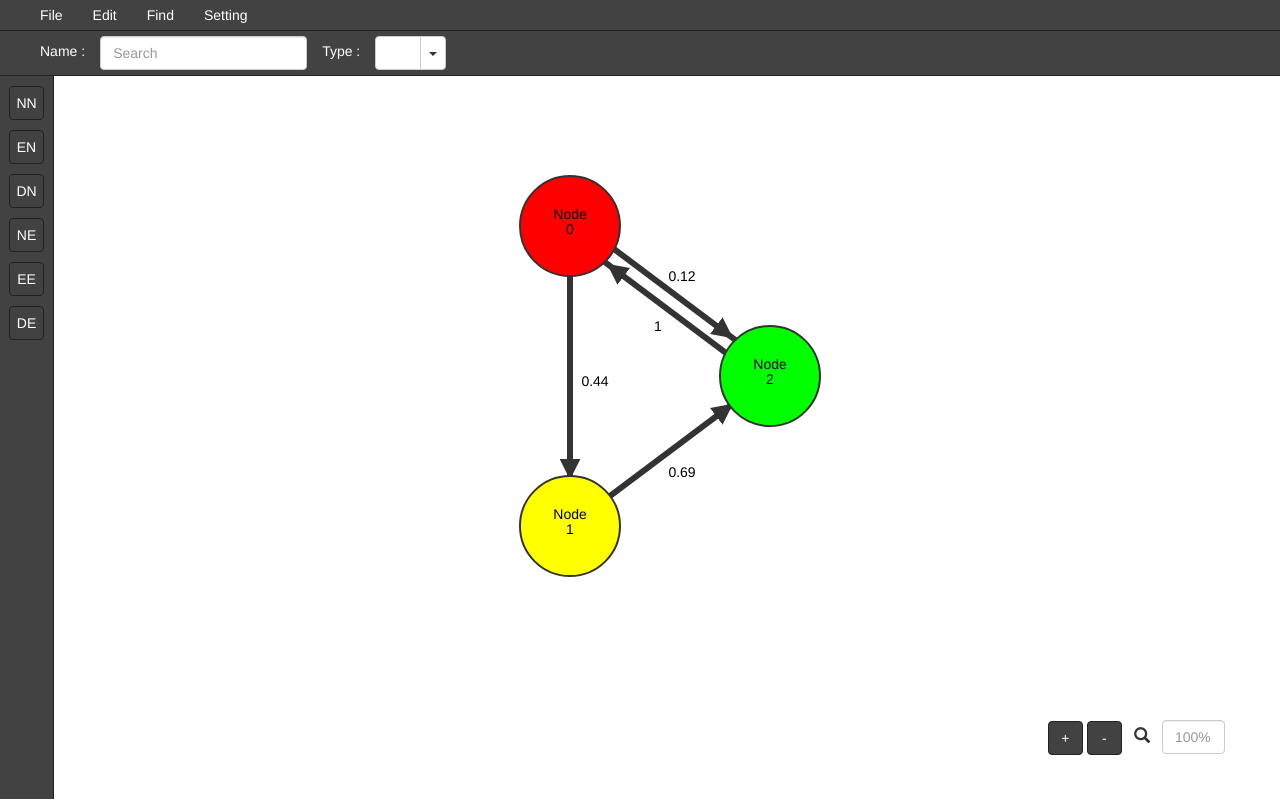
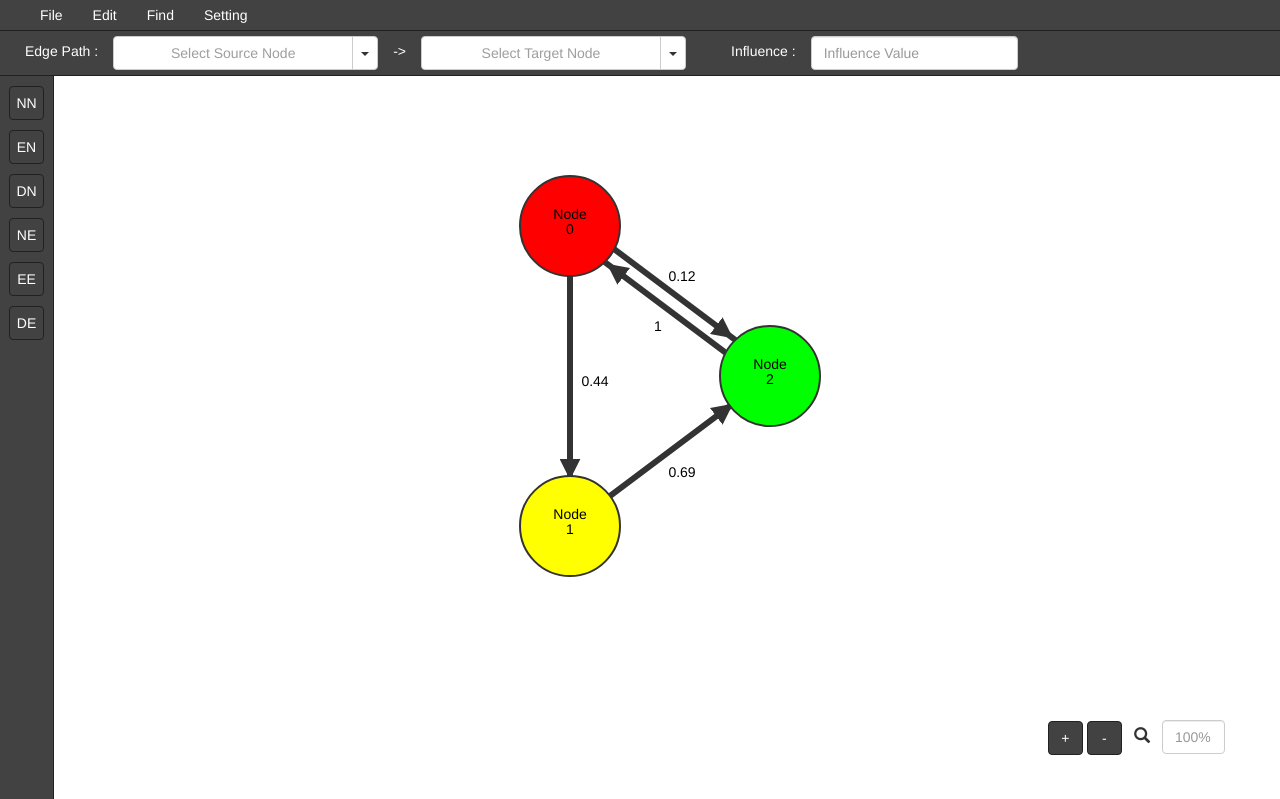
Before and after one commit to JungHanter/SELAB_InfluenceNetworkUIPrototype, a Django app: page / in a window 1280 px wide. Shown: the top 799 px of the page. Run offline with Django 3.2, Linux system fonts and the light colour scheme; some libraries are stand-ins or nearby versions.

Commit message:
basic functions working

```diff
--- a/static/css/style.css
+++ b/static/css/style.css
@@ -18,37 +18,45 @@ body {
     padding-left: 10px !important;
 }
 
-#edit-menu span{
-    padding : 5px 15px;
-}
 .menu-group .dropdown > a
 {
     padding: 5px 15px;
 }
 
-#edit-name-text{
-    float : left;
-    padding: 10px 15px;
-}
-#edit-name-field{
-    float : left;
-    padding: 5px 0px;
-}
-
 .menu-group > .container-fluid, .edit-menu > .container-fluid{
     padding-left: 0px;
 }
-#edit-type-text{
-    float : left;
-    padding: 10px 15px;
-}
+
 .btn-group{
     padding-top: 5px;
 }
 
-.content {
-    width: auto;
-    height: auto;
+.navbar .sub-menu-container .nav.navbar-nav .sub-menu-name {
+    float : left;
+    padding: 10px 15px;
+}
+.navbar .sub-menu-container .nav.navbar-nav .sub-menu-field {
+    float : left;
+    padding: 5px 0px;
+}
+.navbar .sub-menu-container .nav.navbar-nav .btn-group {
+    float : left;
+    padding-top: 5px;
+}
+.navbar .sub-menu-container .nav.navbar-nav .btn-group .btn-selection {
+    min-width: 120px;
+}
+.navbar .sub-menu-container .nav.navbar-nav .btn-group .btn-selection.unselected {
+    color: #9e9e9e;
+}
+.navbar .sub-menu-container .nav.navbar-nav .btn-group .btn-selection.long-length {
+    min-width: 240px;
+}
+.navbar .sub-menu-container .nav.navbar-nav .sub-menu-divider {
+    float : left;
+    width: 0;
+    height: 0;
+    padding: 22px 15px;
 }
 
 .side-menu {
@@ -110,6 +118,11 @@ body {
     width : 63px;
 }
 
+.content {
+    width: auto;
+    height: auto;
+}
+
 .graph-area {
     /*margin-top: 74px;*/
     /*margin-left: 55px;*/
--- a/static/js/main.js
+++ b/static/js/main.js
@@ -2,8 +2,11 @@ $('#subMenuNode').hide();
 // $('#subMenuEdge').hide();
 $('#subMenuNone').hide();
 
+$(document).ready(function() {
 
-$('#menuCreate').click(function () {
+});
+
+$('#menuNew').click(function () {
 
 });
 
--- a/static/lib/directed-graph-creator/graph-creator-custom.css
+++ b/static/lib/directed-graph-creator/graph-creator-custom.css
@@ -95,6 +95,9 @@ path.link:hover{
 g.edgeG:hover path.link {
     stroke: rgb(94, 196, 204);
 }
+g.edgeG:hover text {
+    fill: rgb(94, 196, 204);
+}
 
 g.connect-node circle{
     fill: #BEFFFF;
--- a/templates/network_graph/main.html
+++ b/templates/network_graph/main.html
@@ -20,7 +20,7 @@
                         <li class="dropdown">
                             <a href="#" class="dropdown-toggle" data-toggle="dropdown" role="button" aria-haspopup="true" aria-expanded="false">File</a>
                             <ul class="dropdown-menu">
-                                <li><a id="menuCreate" href="#">Create</a></li>
+                                <li><a id="menuNew" href="#">New</a></li>
                                 <li role="separator" class="divider"></li>
                                 <li><a id="menuSave" href="#">Save</a></li>
                                 <li><a id="menuSaveAs" href="#">Save-As</a></li>
@@ -59,20 +59,21 @@
                     </ul>
                 </div>
             </div>
-            <div class="container-fluid top-menu">
-                <div class="collapse navbar-collapse">
-                    <ul class="nav navbar-nav">
-                        <div id="edit-name-text">
+
+            <div class="container-fluid top-menu sub-menu-container">
+                <ul id="subMenuNode" class="nav navbar-nav">
+                    <div class="sub-menu-name">
                         <span>Name : </span>
                     </div>
-                        <div id="edit-name-field">
-                            <input type="text" class="form-control" placeholder="Search">
+                    <div class="sub-menu-field">
+                        <input type="text" class="form-control" placeholder="Node Name">
                     </div>
-                        <div id="edit-type-text">
+                    <div class="sub-menu-divider"></div>
+                    <div class="sub-menu-name">
                         <span>Type : </span>
                     </div>
                     <div class="btn-group">
-                            <button type="button" class="btn btn-default">&nbsp&nbsp&nbsp&nbsp&nbsp</button>
+                        <div class="btn btn-default btn-selection unselected">Select Type</div>
                         <button type="button" class="btn btn-default dropdown-toggle" data-toggle="dropdown" aria-haspopup="true" aria-expanded="false">
                             <span class="caret"></span>
                             <span class="sr-only">Toggle Dropdown</span>
@@ -84,7 +85,49 @@
                         </ul>
                     </div>
                 </ul>
+
+                <ul id="subMenuEdge" class="nav navbar-nav">
+                    <div class="sub-menu-name">
+                        <span>Edge Path : </span>
                     </div>
+                    <div class="btn-group">
+                        <div class="btn btn-default btn-selection long-length unselected">Select Source Node</div>
+                        <button type="button" class="btn btn-default dropdown-toggle" data-toggle="dropdown" aria-haspopup="true" aria-expanded="false">
+                            <span class="caret"></span>
+                            <span class="sr-only">Toggle Dropdown</span>
+                        </button>
+                        <ul class="dropdown-menu">
+                            <li><a href="#">Node 1</a></li>
+                            <li><a href="#">Node 2</a></li>
+                            <li><a href="#">Node 3</a></li>
+                        </ul>
+                    </div>
+                    <div class="sub-menu-name">
+                        <span> -> </span>
+                    </div>
+                    <div class="btn-group">
+                        <div class="btn btn-default btn-selection long-length unselected">Select Target Node</div>
+                        <button type="button" class="btn btn-default dropdown-toggle" data-toggle="dropdown" aria-haspopup="true" aria-expanded="false">
+                            <span class="caret"></span>
+                            <span class="sr-only">Toggle Dropdown</span>
+                        </button>
+                        <ul class="dropdown-menu">
+                            <li><a href="#">Node 1</a></li>
+                            <li><a href="#">Node 2</a></li>
+                            <li><a href="#">Node 3</a></li>
+                        </ul>
+                    </div>
+                    <div class="sub-menu-divider"></div>
+                    <div class="sub-menu-name">
+                        <span>Influence : </span>
+                    </div>
+                    <div class="sub-menu-field">
+                        <input type="text" class="form-control" placeholder="Influence Value">
+                    </div>
+                </ul>
+
+                <ul id="subMenuNone" class="nav navbar-nav">
+                </ul>
             </div>
         </nav>
 
```
Also changed, not shown: static/lib/directed-graph-creator/graph-creator-custom.js. Lines whose indentation alone changed are shown as unchanged.
